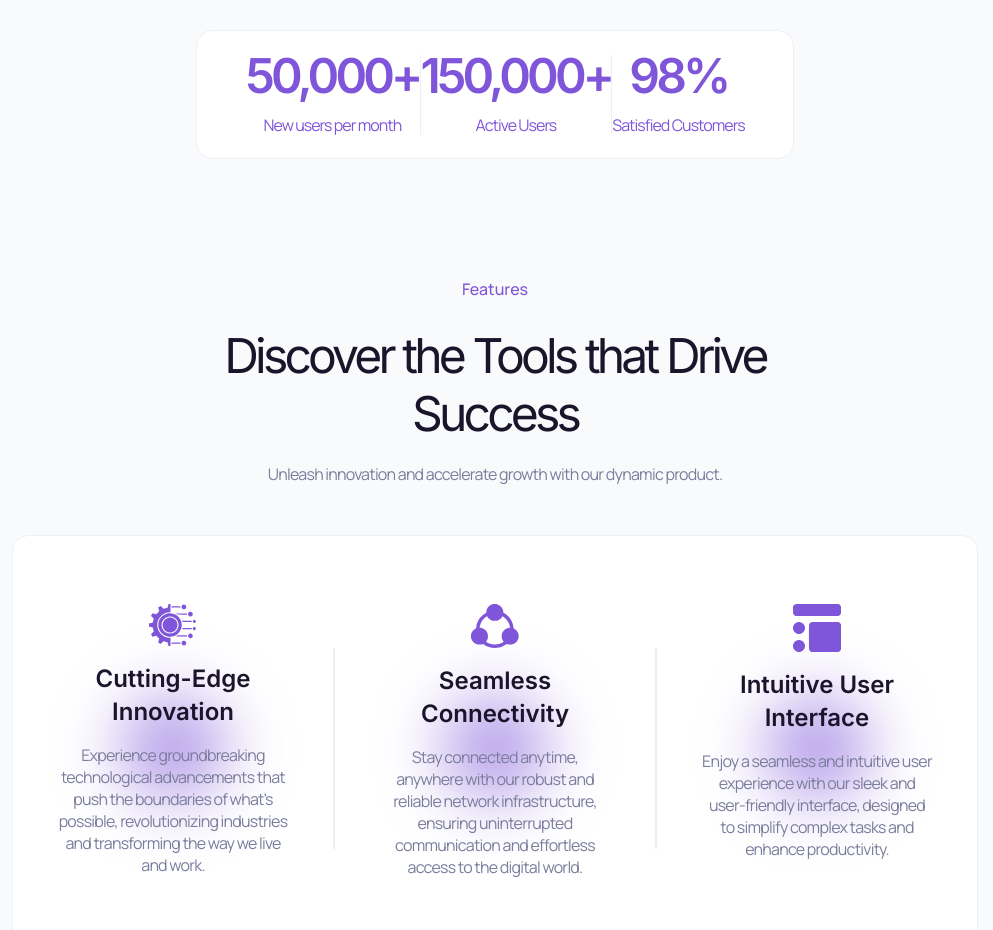
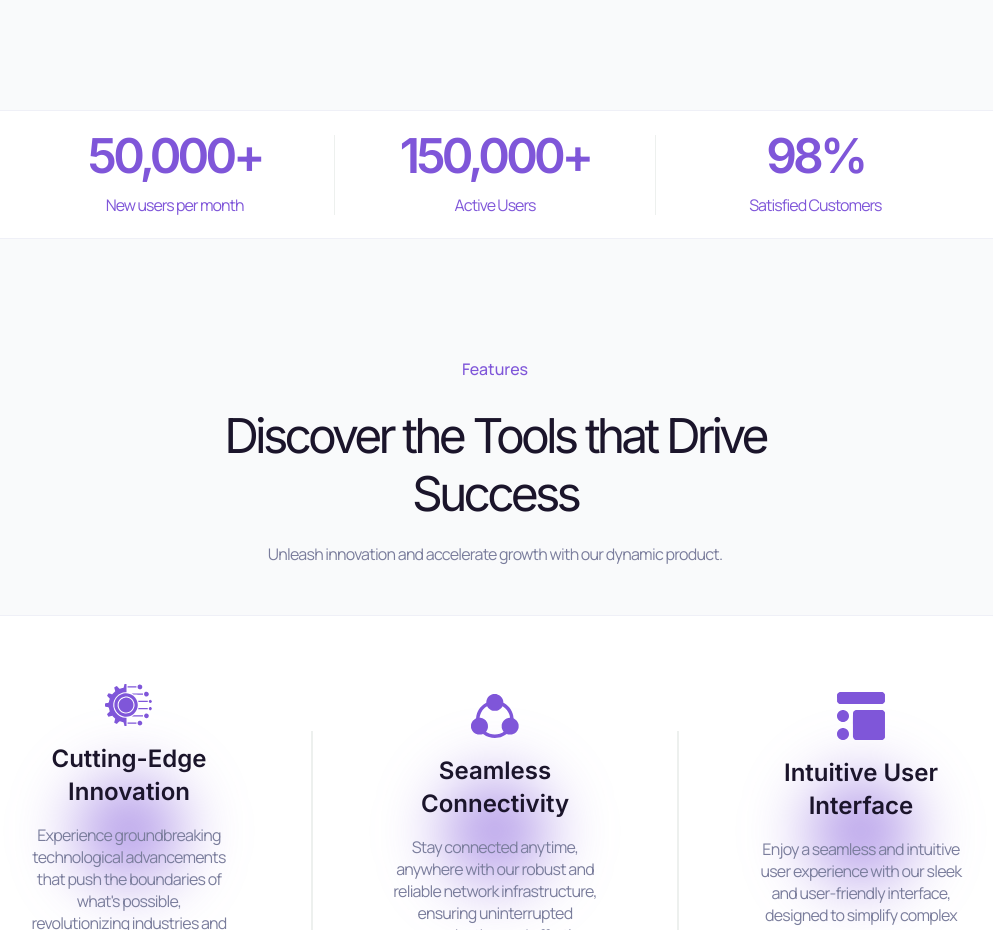
Before and after one commit to PH03NIX0/FutureSphere, a Next.js app: page / in a window 1280 px wide. Shown: the part 862-1792 px from the top of the page, without its empty margins (145-1138 px from the left). Built offline with nearby package versions, Linux system fonts and the light colour scheme.

Commit message:
Fix card widths and borders across sections for consistency

```diff
--- a/components/blog-card.tsx
+++ b/components/blog-card.tsx
@@ -11,7 +11,7 @@ interface BlogCardProps {
 
 export default function BlogCard({ category, title, excerpt, imageSrc, imageAlt }: BlogCardProps) {
   return (
-    <article className="flex flex-1 flex-col justify-between rounded-[16px] border border-[#EFF0F7] bg-white p-5">
+    <article className="flex flex-1 flex-col justify-between rounded-[16px] border border-[#EFF0F7] sm:bg-white bg-transparent p-5">
       <div className="relative h-40 sm:h-[220px] overflow-hidden rounded-[8px] mb-[20px]">
         <Image
           src={imageSrc}
--- a/components/featured-card.tsx
+++ b/components/featured-card.tsx
@@ -16,7 +16,7 @@ export default function FeaturedCard({
   className = "",
 }: FeaturedCardProps) {
   return (
-    <div className={`feature-card feature-card-${index} flex flex-col items-center text-center p-[20px] gap-[16px] w-full max-w-[272px] h-auto sm:h-[328px] ${className}`}>
+    <div className={`feature-card feature-card-${index} flex flex-col items-center text-center p-[20px] gap-[16px] flex-1 h-auto sm:h-full bg-transparent sm:bg-white ${className}`}>
       <img
         src={src}
         alt={alt}
--- a/components/features.tsx
+++ b/components/features.tsx
@@ -28,8 +28,8 @@ const features = [
 
 export default function Features() {
   return (
-    <section className="flex flex-col items-center gap-[50px] w-full max-w-[1058px] mt-[80px] px-4 sm:px-6">
-      <div className="flex flex-col items-center gap-[50px] w-full">
+<section className="flex justify-center mt-[80px] w-full px-4 sm:px-6">
+       <div className="flex flex-col items-center gap-[50px] w-full max-w-[1058px] mx-auto">
         <div className="flex flex-col items-center gap-[20px] w-full max-w-[600px]">
           <Badge fontSize="16px">Features</Badge>
           <h2 className="font-heading text-[32px] sm:text-[40px] lg:text-[48px] leading-[38px] sm:leading-[48px] lg:leading-[58px] tracking-[-3.8267px] text-center text-fs-dark font-normal">
@@ -41,7 +41,8 @@ export default function Features() {
         </div>
 
 <div className="flex flex-col gap-[30px]">
-        <div className="flex flex-col sm:flex-row items-center justify-center w-full px-4 sm:px-6 py-8 sm:py-12 bg-white border border-[#EFF0F7] rounded-[16px] gap-[24px]">
+        <div className="border border-[#EFF0F7] rounded-[32px] sm:bg-white bg-transparent w-full px-6 sm:px-10 py-8 sm:py-12">
+          <div className="flex flex-col sm:flex-row items-center justify-center gap-[30px] sm:gap-[60px] w-full max-w-[1018px] mx-auto">
             {features.map((feature, i) => (
               <Fragment key={feature.title}>
                 <FeaturedCard
@@ -50,11 +51,11 @@ export default function Features() {
                   title={feature.title}
                   description={feature.description}
                   index={i + 1}
-                className="w-full sm:w-auto"
                 />
                 {i < features.length - 1 && <Divider className="hidden sm:block" />}
               </Fragment>
             ))}
+          </div>
         </div>
 
           <div className="flex items-center justify-center gap-[24px]">
--- a/components/metrics-bar.tsx
+++ b/components/metrics-bar.tsx
@@ -116,11 +116,11 @@ export default function MetricsBar() {
   }, []);
 
 return (
-    <section className="flex justify-center">
-      <div className="w-full px-4 sm:px-6">
+<section className="flex justify-center mt-[80px] w-full px-4 sm:px-6">
+       <div className="w-full max-w-[1058px] mx-auto">
         <div
           ref={sectionRef}
-          className="w-full max-w-[1058px] bg-white border border-[#EFF0F7] rounded-2xl px-4 sm:px-12 py-4 flex flex-col sm:flex-row items-center"
+          className="w-full bg-transparent sm:bg-white border border-[#EFF0F7] rounded-2xl px-4 sm:px-12 py-4 flex flex-col sm:flex-row items-center"
         >
           {metrics.map((metric, i) => (
             <Fragment key={i}>
--- a/components/mission-section.tsx
+++ b/components/mission-section.tsx
@@ -4,9 +4,9 @@ import ContactUsButton from "@/components/contact-us-button";
 
 export default function MissionSection() {
   return (
-    <section className="flex justify-center mt-[80px] w-full px-4 sm:px-6">
+<section className="flex justify-center mt-[80px] w-full px-4 sm:px-6">
       <div
-        className="border border-[#EFF0F7] rounded-[32px] bg-white w-full max-w-[1058px] p-6 sm:p-10"
+        className="border border-[#EFF0F7] rounded-[32px] sm:bg-white bg-transparent w-full max-w-[1058px] mx-auto p-6 sm:p-10"
       >
         <div
           className="flex flex-col md:flex-row items-center justify-between gap-[40px] md:gap-[67px] mx-auto"
--- a/components/newsletter-section.tsx
+++ b/components/newsletter-section.tsx
@@ -6,7 +6,7 @@ export default function NewsletterSection() {
   const [inputFocused, setInputFocused] = useState(false);
 
   return (
-    <section className="w-full max-w-[1058px] mt-[80px] px-4 sm:px-6">
+    <section className="w-full max-w-[1058px] mx-auto mt-[80px] px-4 sm:px-6">
       <div
         className={`newsletter-card relative rounded-[24px] border border-[#EFF0F7] overflow-hidden ${inputFocused ? "newsletter-card-active" : ""}`}
       >
--- a/components/services-section.tsx
+++ b/components/services-section.tsx
@@ -52,9 +52,9 @@ export default function ServicesSection() {
   };
 
   return (
-    <section className="flex justify-center mt-[80px] w-full px-4 sm:px-6">
-      <div
-        className="border border-[#EFF0F7] rounded-[32px] bg-white w-full max-w-[1058px] p-6 sm:p-10"
+<section className="flex justify-center mt-[80px] w-full px-4 sm:px-6">
+       <div
+        className="border border-[#EFF0F7] rounded-[32px] sm:bg-white bg-transparent w-full max-w-[1058px] mx-auto p-6 sm:p-10"
       >
         <div
           className="flex flex-col md:flex-row items-center justify-between gap-[40px] md:gap-[67px] mx-auto"
@@ -99,7 +99,7 @@ export default function ServicesSection() {
 
           {/* Right Image */}
           <div
-            className="relative rounded-[32px] overflow-hidden bg-white w-full h-[220px] sm:h-[420px]"
+            className="relative rounded-[32px] overflow-hidden bg-transparent sm:bg-white w-full h-[220px] sm:h-[420px]"
             style={{ maxWidth: "460px" }}
           >
             <AnimatePresence mode="wait">
--- a/components/testimonial-card.tsx
+++ b/components/testimonial-card.tsx
@@ -20,7 +20,7 @@ export default function TestimonialCard({
   onPrevious,
   onNext,
 }: TestimonialCardProps) {
-  return (
+return (
     <div
       className="border border-[#EFF0F7] rounded-[32px] bg-white"
       style={{ width: "1058px", height: "480px", padding: "46px 39px" }}
--- a/components/testimonials-section.tsx
+++ b/components/testimonials-section.tsx
@@ -71,7 +71,8 @@ export default function TestimonialsSection() {
   const slide = testimonials[activeIndex];
 
   return (
-    <section className="flex flex-col items-center gap-[50px] w-full max-w-[1058px] mt-[80px] px-4 sm:px-6">
+    <section className="flex flex-col items-center gap-[50px] w-full px-4 sm:px-6 mt-[80px]">
+      <div className="flex flex-col items-center gap-[50px] w-full max-w-[1058px] mx-auto">
         {/* Header */}
         <div className="flex flex-col items-center gap-[20px] w-full max-w-[600px]">
           <Badge fontSize="16px">Testimonials</Badge>
@@ -84,12 +85,12 @@ export default function TestimonialsSection() {
 
         {/* Animated Testimonial Card */}
         <div
-        className="border border-[#EFF0F7] rounded-[32px] bg-white w-full p-6 sm:p-10"
+          className="border border-[#EFF0F7] rounded-[32px] sm:bg-white bg-transparent w-full p-6 sm:p-10"
         >
           <div className="flex flex-col sm:flex-row items-center justify-center gap-[30px] sm:gap-[60px] w-full">
             {/* Left: Fixed-size image container */}
             <div
-            className="relative rounded-[16px] overflow-hidden flex-shrink-0 bg-white w-full h-[280px] sm:h-[420px]"
+              className="relative rounded-[16px] overflow-hidden flex-shrink-0 bg-transparent sm:bg-white w-full h-[280px] sm:h-[420px]"
               style={{ maxWidth: "460px" }}
             >
               <AnimatePresence mode="wait">
@@ -181,6 +182,7 @@ export default function TestimonialsSection() {
             </div>
           </div>
         </div>
+      </div>
     </section>
   );
 }
```
Lines whose indentation alone changed are shown as unchanged.
